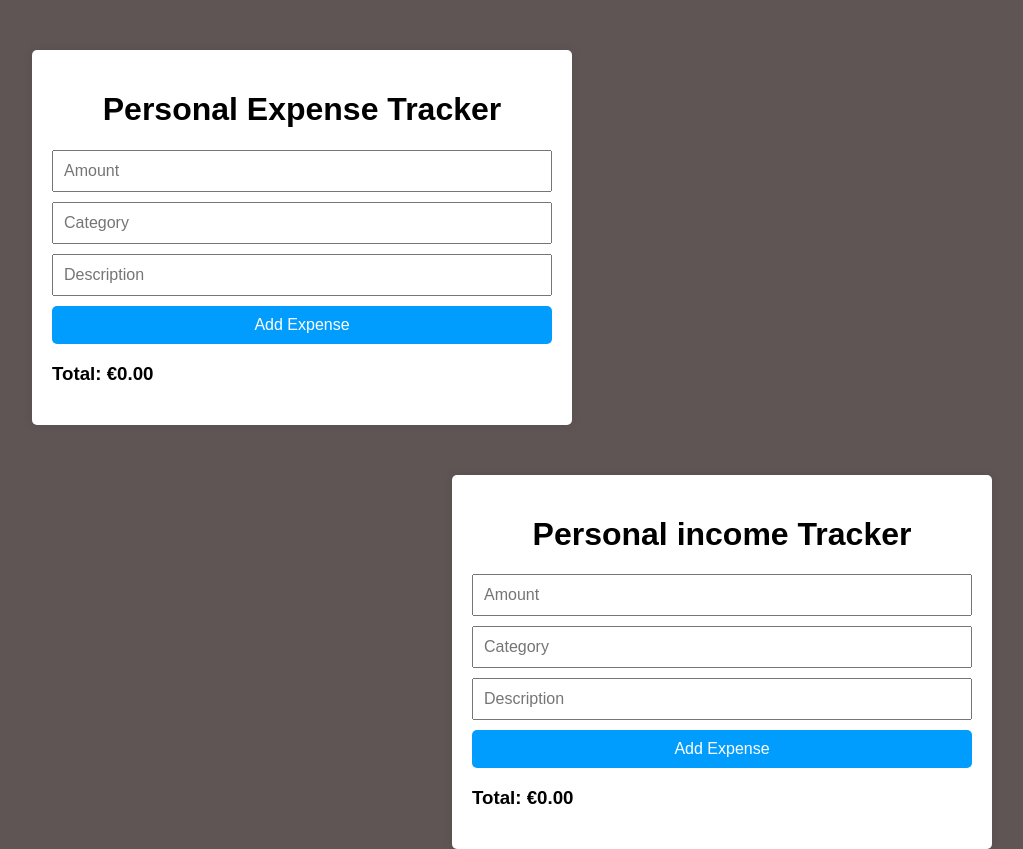
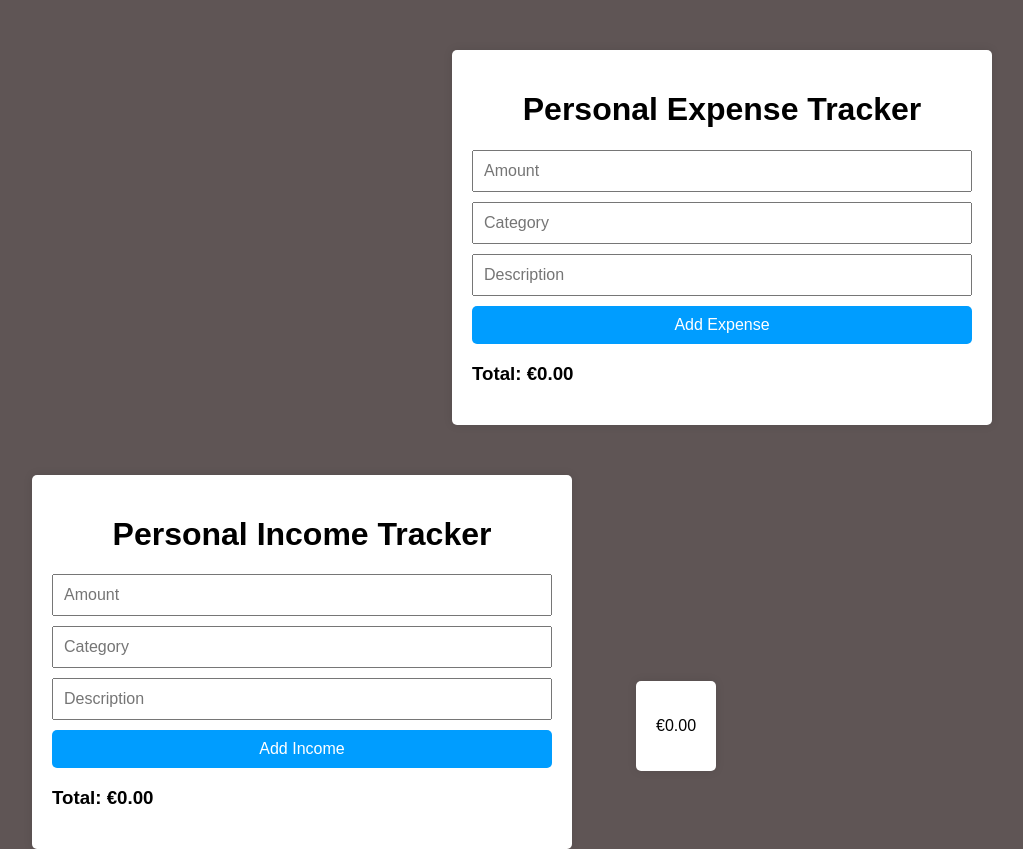
Before and after one commit to luuk600/website-expence, a plain HTML site: page index.html in a window 1280 px wide. Shown: the whole page, without its empty margins (128-1151 px from the left). Drawn offline with Linux system fonts and the light colour scheme.

Commit message:
making the left over button
you will need to refresh the page to find it

```diff
--- a/index.html
+++ b/index.html
@@ -21,15 +21,18 @@
         <ul id="expense-list"></ul>
     </div>
     <div class="container2">
-        <h1>Personal income Tracker</h1>
+        <h1>Personal Income Tracker</h1>
         <form id="income-form">
             <input type="number" id="amount2" placeholder="Amount" required>
             <input type="text" id="category2" placeholder="Category" required>
             <input type="text" id="description2" placeholder="Description">
-            <button type="submit">Add Expense</button>
+            <button type="submit">Add Income</button>
         </form>
         <div id="income-summary"></div>
         <ul id="income-list"></ul>
+    </div>
+    <div id="incomeexpense">
+        <p id="result"></p>
     </div>
     <script src="script.js"></script>
 </body>
--- a/script.js
+++ b/script.js
@@ -117,4 +117,11 @@ document.addEventListener('DOMContentLoaded', () => {
     displaySummary();
     displayIncome();
     displaySummaryIncome();
+    const totalIncome = incomes.reduce((sum, income) => sum + income.amount, 0);
+    const totalExpenses = expenses.reduce((sum, expense) => sum + expense.amount, 0);
+    const incomeMinusExpenses = totalIncome - totalExpenses;
+
+    const resultElement = document.getElementById('result');
+    resultElement.innerHTML = `€${incomeMinusExpenses.toFixed(2)}`;
+
 });
--- a/style.css
+++ b/style.css
@@ -8,23 +8,37 @@ body {
 .container {
     min-width: 500px;
     max-width: 600px;
-    margin: 50px  auto auto 12.5%;
+    margin: 50px 12.5% auto auto;
+    padding: 20px;
+    background: white;
+
+    border-radius: 5px;
+    box-shadow: 0 0 10px rgba(0, 0, 0, 0.1);
+    float: right;
+}
+.container2 {
+    min-width: 500px;
+    max-width: 600px;
+    margin: 50px auto auto 12.5%;
+    padding: 20px;
+    background: white;
+    border-radius: 5px;
+
+    box-shadow: 0 0 10px rgba(0, 0, 0, 0.1);
+    float: left;
+}
+
+#incomeexpense{
+    max-width: 100px;
     padding: 20px;
     background: white;
     border-radius: 5px;
     box-shadow: 0 0 10px rgba(0, 0, 0, 0.1);
     float: left;
+    margin: 20% auto auto 5%;
+    text-align: center;
 }
-.container2 {
-    min-width: 500px;
-    max-width: 600px;
-    margin: 50px 12.5% auto auto;
-    padding: 20px;
-    background: white;
-    border-radius: 5px;
-    box-shadow: 0 0 10px rgba(0, 0, 0, 0.1);
-    float: right;
-}
+
 h1 {
     text-align: center;
 }
```
